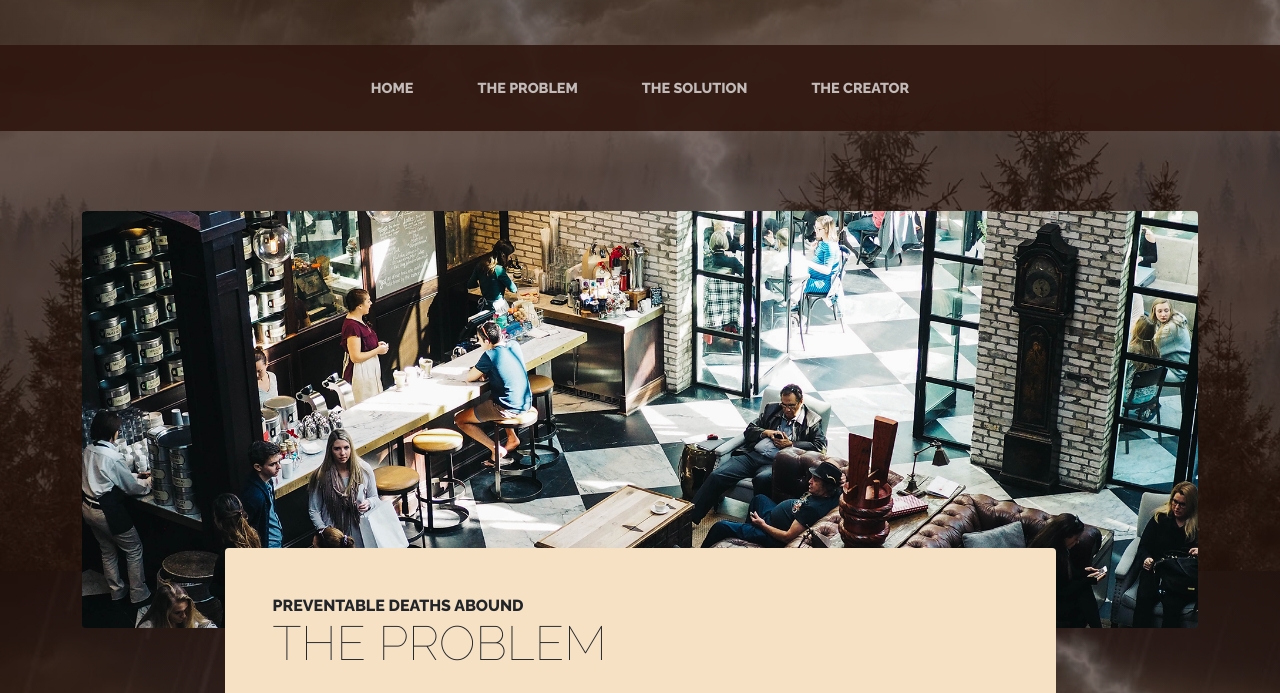
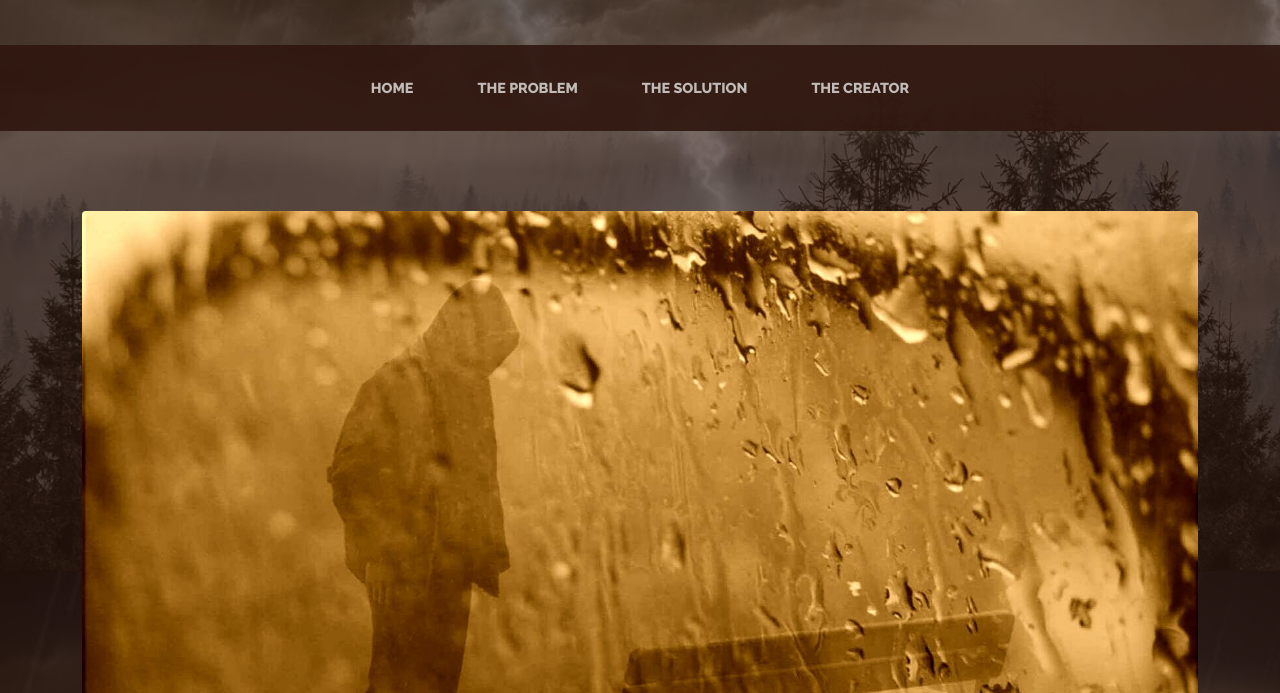
Before and after one commit to cglarock/OregonRainsDeath, a plain HTML site: page problem.html in a window 1280 px wide. Shown: the part 229-922 px from the top of the page. Drawn offline with nearby package versions, Linux system fonts and the light colour scheme.

Commit message:
Add files via upload

```diff
--- a/problem.html
+++ b/problem.html
@@ -39,7 +39,7 @@
         </nav>
         <section class="page-section about-heading">
             <div class="container">
-                <img class="img-fluid rounded about-heading-img mb-3 mb-lg-0" src="assets/img/about.jpg" alt="..." />
+                <img class="img-fluid rounded about-heading-img mb-3 mb-lg-0" src="assets/img/SadRain.jpg" alt="Sad man in the rain" />
                 <div class="about-heading-content">
                     <div class="row">
                         <div class="col-xl-9 col-lg-10 mx-auto">
```
Also changed, not shown: assets/img/694150.jpg (added), assets/img/SadRain.jpg (added).
